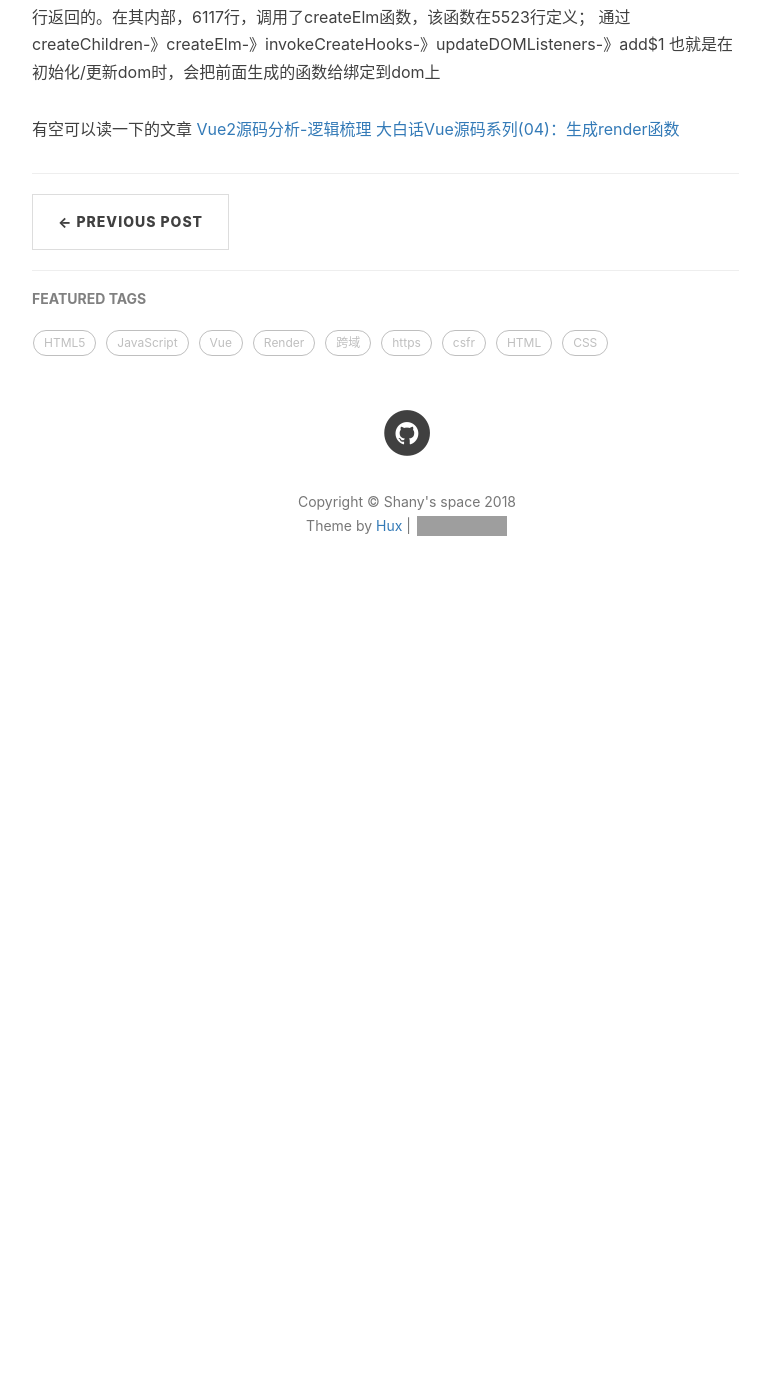
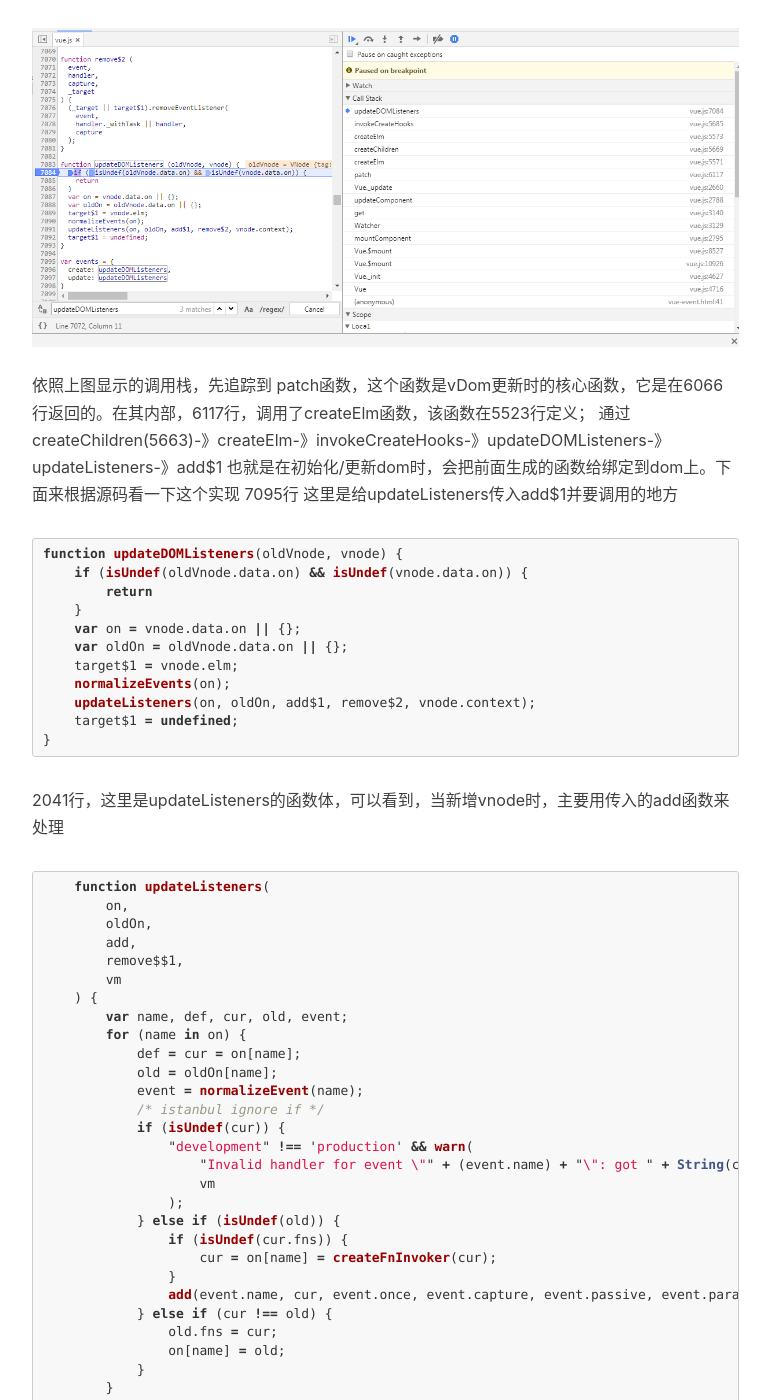
Before and after one commit to yangdm2015/blog, a Jekyll site: the page built from _posts/2018-05-31-vue-event.markdown, in a window 1280 px wide and 1400 px high, scrolled down 4745 px. Shown: the whole window, without its empty margins (233-1003 px from the left). Built offline with Jekyll 4.4.1, drawn with Linux system fonts in a browser that asks for light colours; comment, search, counter and statistics services are not loaded; before the commit the page ends 5375 px from its top, so only the background shows below that; some of the changed text lies outside the part shown; grey boxes are pictures that could not be loaded.

````diff
--- a/_posts/2018-05-31-vue-event.markdown
+++ b/_posts/2018-05-31-vue-event.markdown
@@ -17,10 +17,10 @@ tags:
 
 1. [说明](#说明)
 2. [示例代码](#示例代码)
-3. [Vue的渲染过程](#Vue的渲染过程)
-4. [Vue对挂载事件代码的编译过程](#Vue对挂载事件代码的编译过程)
-  1. [Vue对挂载到原生dom的事件代码的编译过程](#Vue对挂载事件代码的编译过程)
-  2. [Vue对挂载到组件的事件代码的编译过程](#Vue对挂载事件代码的编译过程)
+3. [vue的渲染过程](#vue的渲染过程)
+4. [vue对挂载事件代码的编译](#vue对挂载事件代码的编译过程)
+    4. [vue对挂载到原生dom上的事件代码的编译](#vue对挂载到原生dom上的事件代码的编译)
+    2. [vue对挂载到组件上的事件代码的编译](#vue对挂载到组件上的事件代码的编译)
 
 
 
@@ -172,13 +172,87 @@ _c('div', {
 
 读到‘compile完后自然就render’撸不动了，只好查资料看看compile和render是怎么串起来的。大概意思是这里都生成render函数的执行字符串了，到时候放到环境里一执行就可以了。
 
-继续往下看，‘最后在虚拟dom－》真实dom的时候。会调用核心函数：’这里又撸不动了，这里后面分析的是 <b>add$1 </b> 函数，这个又是怎么跟前面讲的串起来的呢？  参考 [Vue源码后记-其余内置指令（3）](http://www.cnblogs.com/QH-Jimmy/p/7374683.html)，再在源码的updateDOMListeners函数中大断点，通过chrome的调用栈窗口观察到以下
-<img src='img/call-stack.png'>
+# Vue对挂载到原生dom上的事件代码的编译
 
-依照上图显示的调用站，先追踪到 patch函数，这个函数是vDom更新时的核心函数，它是在6066行返回的。在其内部，6117行，调用了createElm函数，该函数在5523行定义；
-通过createChildren-》createElm-》invokeCreateHooks-》updateDOMListeners-》add$1 也就是在初始化/更新dom时，会把前面生成的函数给绑定到dom上
-
-
+继续往下看，‘最后在虚拟dom－》真实dom的时候。会调用核心函数：’这里又撸不动了，这里后面分析的是 <b>add$1 </b> 函数，这个又是怎么跟前面讲的串起来的呢？  参考 [Vue源码后记-其余内置指令（3）](http://www.cnblogs.com/QH-Jimmy/p/7374683.html)，再在源码的 updateDOMListeners 函数中打断点，通过chrome的调用栈窗口观察到以下调用栈
+<!-- <img src='img/call-stack.png'> -->
+![](/blog/assets/imgs/call-stack.png)
+依照上图显示的调用栈，先追踪到 patch函数，这个函数是vDom更新时的核心函数，它是在6066行返回的。在其内部，6117行，调用了createElm函数，该函数在5523行定义；
+通过createChildren(5663)-》createElm-》invokeCreateHooks-》updateDOMListeners-》updateListeners-》add$1 也就是在初始化/更新dom时，会把前面生成的函数给绑定到dom上。下面来根据源码看一下这个实现
+7095行 这里是给updateListeners传入add$1并要调用的地方
+```js
+function updateDOMListeners(oldVnode, vnode) {
+    if (isUndef(oldVnode.data.on) && isUndef(vnode.data.on)) {
+        return
+    }
+    var on = vnode.data.on || {};
+    var oldOn = oldVnode.data.on || {};
+    target$1 = vnode.elm;
+    normalizeEvents(on);
+    updateListeners(on, oldOn, add$1, remove$2, vnode.context);
+    target$1 = undefined;
+}
+```
+2041行，这里是updateListeners的函数体，可以看到，当新增vnode时，主要用传入的add函数来处理
+```js
+    function updateListeners(
+        on,
+        oldOn,
+        add,
+        remove$$1,
+        vm
+    ) {
+        var name, def, cur, old, event;
+        for (name in on) {
+            def = cur = on[name];
+            old = oldOn[name];
+            event = normalizeEvent(name);
+            /* istanbul ignore if */
+            if (isUndef(cur)) {
+                "development" !== 'production' && warn(
+                    "Invalid handler for event \"" + (event.name) + "\": got " + String(cur),
+                    vm
+                );
+            } else if (isUndef(old)) {
+                if (isUndef(cur.fns)) {
+                    cur = on[name] = createFnInvoker(cur);
+                }
+                add(event.name, cur, event.once, event.capture, event.passive, event.params);
+            } else if (cur !== old) {
+                old.fns = cur;
+                on[name] = old;
+            }
+        }
+        for (name in oldOn) {
+            if (isUndef(on[name])) {
+                event = normalizeEvent(name);
+                remove$$1(event.name, oldOn[name], event.capture);
+            }
+        }
+    }
+```
+7065行，这里是add$1函数的函数体，可以看到add$1函数的第二个参数是处理函数handler。
+```js
+    function add$1(
+        event,
+        handler,
+        once$$1,
+        capture,
+        passive
+    ) {
+        handler = withMacroTask(handler);
+        if (once$$1) { handler = createOnceHandler(handler, event, capture); }
+        target$1.addEventListener(
+            event,
+            handler,
+            supportsPassive ? { capture: capture, passive: passive } :
+            capture
+        );
+    }
+```
+由updateListeners 函数体源码可知，add$1的第二个参数是传入的on参数的一个属性，根据updateDOMListeners函数体的源码可知，on是vnode.data.on。这样，就可以拿到相应的事件处理函数。
+![](/blog/assets/imgs/on.png)
+# Vue对挂载到组件上的事件代码的编译
 
 
 有空可以读一下的文章
````
Also changed, not shown: other parts of _posts/2018-05-31-vue-event.markdown (+1 -1 lines), _posts/2018-08-12-element-input.markdown (added, +118 -0 lines), assets/imgs/call-stack.png (renamed from img/call-stack.png), assets/imgs/on.png (added).
